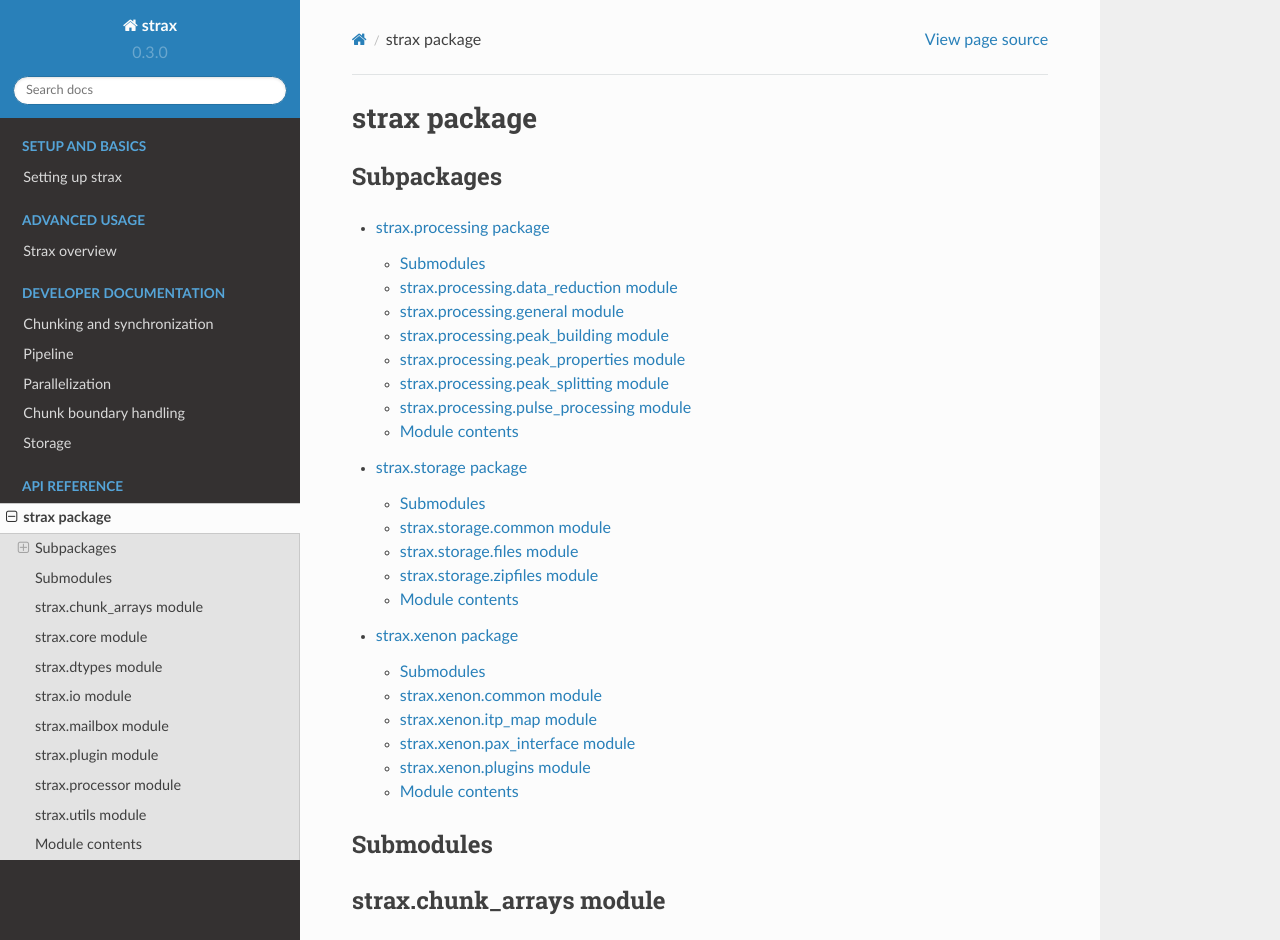
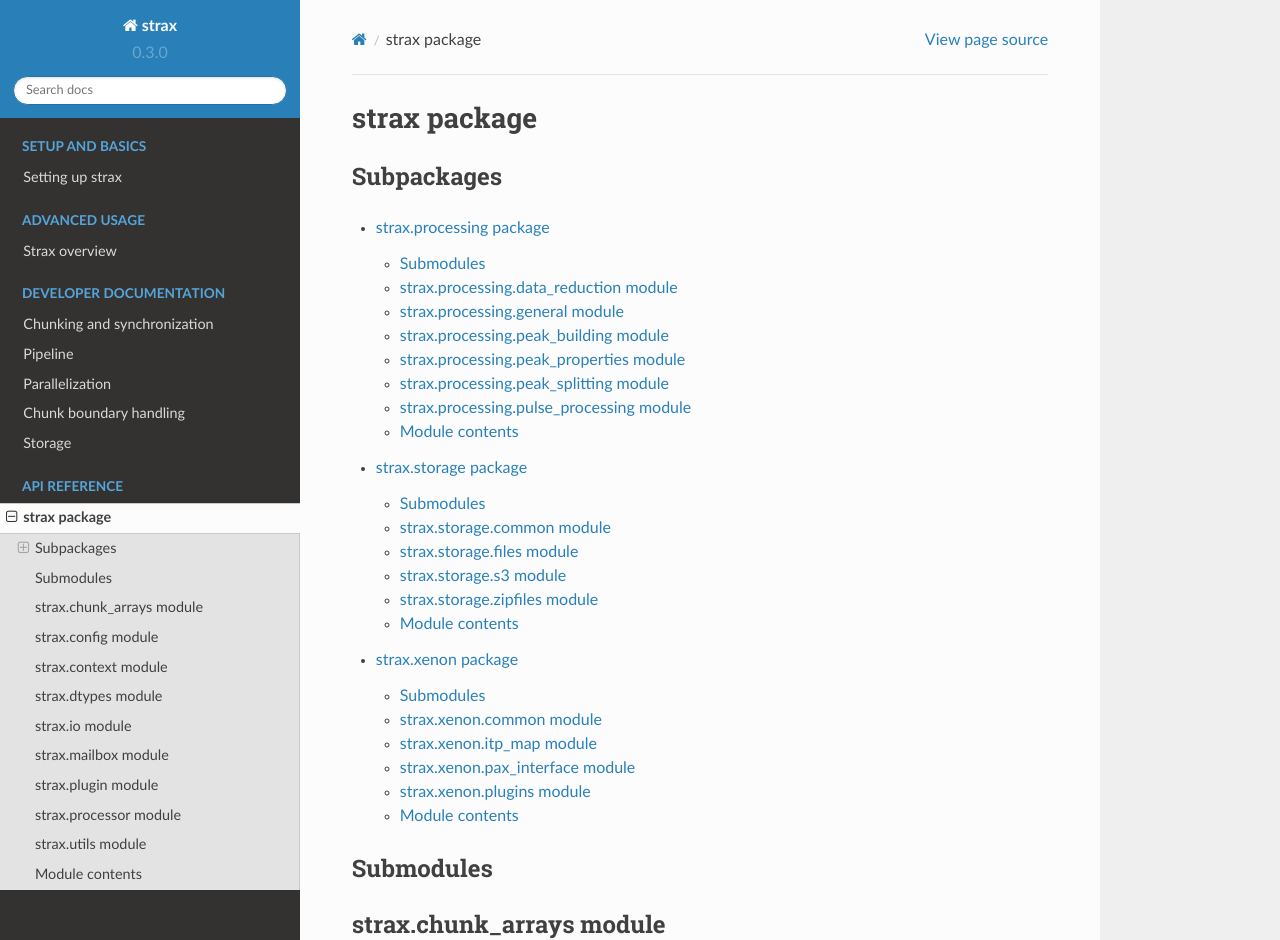
Before and after one commit to AxFoundation/strax, a Sphinx documentation site: the page built from docs/source/reference/strax.rst, in a window 1280 px wide and 1400 px high. Shown: the top 940 px of the window. Built offline with Sphinx 7.4.7 and the Read the Docs theme 2.0.0, drawn with Linux system fonts in a browser that asks for light colours; some of the changed text lies outside the part shown; grey boxes are pictures that could not be loaded.

Commit message:
Fix reference docs

```diff
--- a/docs/source/reference/strax.rst
+++ b/docs/source/reference/strax.rst
@@ -21,10 +21,18 @@ strax.chunk\_arrays module
     :undoc-members:
     :show-inheritance:
 
-strax.core module
------------------
+strax.config module
+-------------------
 
-.. automodule:: strax.core
+.. automodule:: strax.config
+    :members:
+    :undoc-members:
+    :show-inheritance:
+
+strax.context module
+--------------------
+
+.. automodule:: strax.context
     :members:
     :undoc-members:
     :show-inheritance:
```
Also changed, not shown: docs/source/reference/strax.storage.rst (+8 -0 lines), 1 other file.
